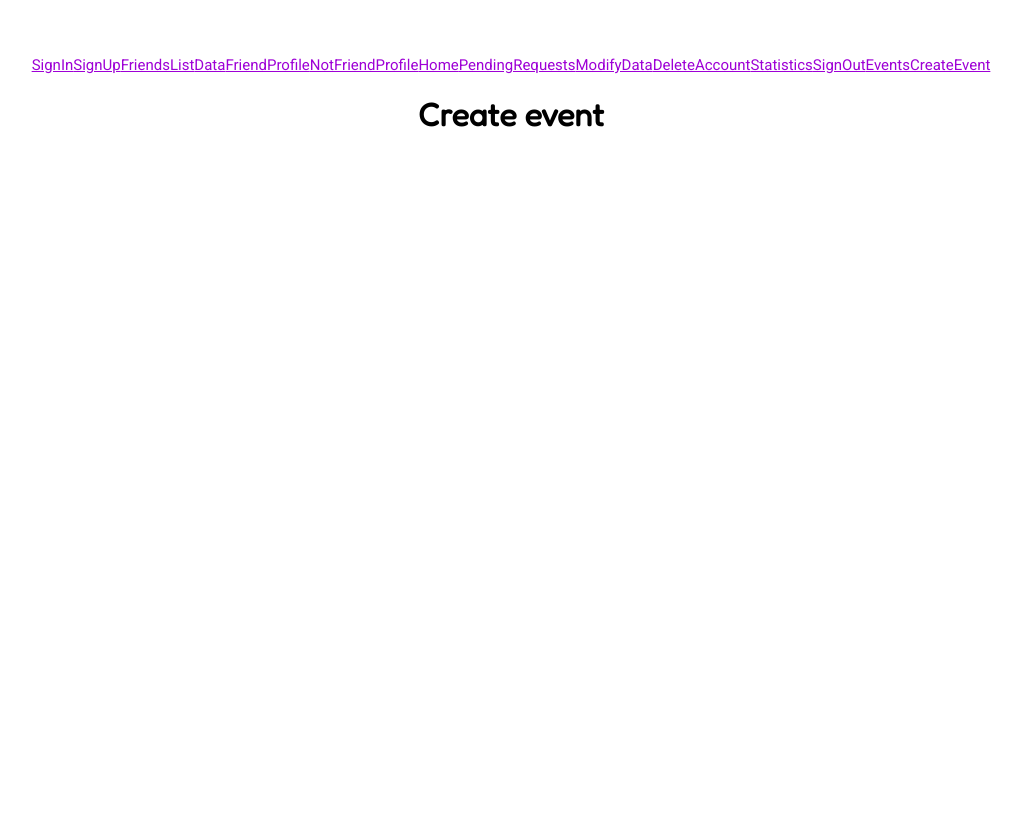
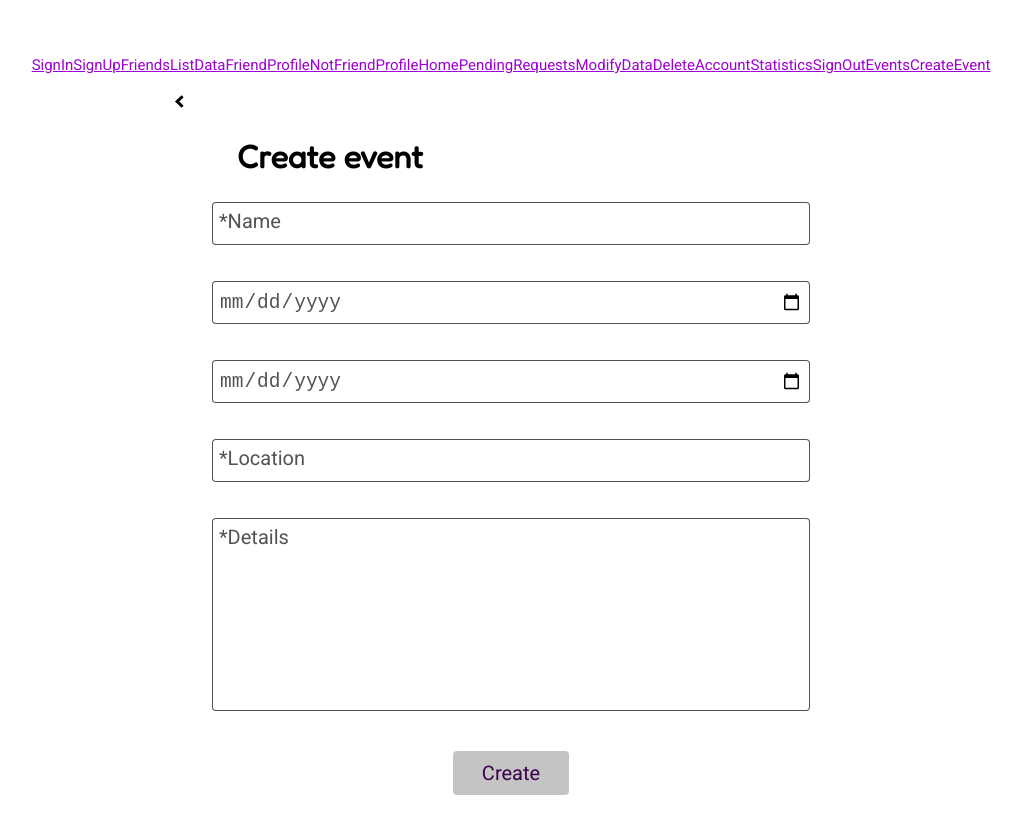
Before and after one commit to CCCarluchi/PW-I, a Vue app: page /CreateEvent in a window 1280 px wide. Shown: the top 834 px of the page, without its empty margins (129-1150 px from the left). Before the commit the page ends 800 px from the top, so only its background shows below. Built offline with nearby package versions, Linux system fonts and the light colour scheme.

Commit message:
Estructura events y create events + update style.

```diff
--- a/src/style.css
+++ b/src/style.css
@@ -341,11 +341,34 @@ body {
   background-color: white;
 }
 
+.inputContainer > textarea {
+  float: center;
+  padding: 6px;
+  width: 50%;
+  font-size: 1.5em;
+  color: rgba(0, 0, 0, 0.68);
+  background-color: white;
+}
+
 .inputContainer > button {
   width: 10%;
   float: center;
   cursor: pointer;
   min-height: 44px;
+}
+
+.listContainer{
+  width: 100%;
+  margin-left: 300px;
+}
+.listContainer > img{
+  padding: 2px;
+}
+
+.listContainer > a2{
+  width: 30%;
+  padding: 2px;
+  font-size: 1.5em;
 }
 
 .arrowContainer {
--- a/src/views/CreateEvent.vue
+++ b/src/views/CreateEvent.vue
@@ -1,5 +1,34 @@
 <template>
   <main>
-    <h1>Create event</h1>
+    <br/>
+    <div class="arrowContainer" align="left">
+    <i class="arrow left"></i>
+    </div>
+    <div class="appTitle">
+    <h2>Create event</h2>
+    </div>
+    <div class="inputContainer">
+    <input type="text" placeholder="*Name"><br/>
+    </div>
+    <br/><br/>
+    <div class="inputContainer">
+    <input type="date" placeholder="*Start date"><br/>
+    </div>
+    <br/><br/>
+    <div class="inputContainer">
+    <input type="date" placeholder="*End date"><br/>
+    </div>
+    <br/><br/>
+    <div class="inputContainer">
+    <input type="text" placeholder="*Location"><br/>
+    </div>
+    <br/><br/>
+    <div class="inputContainer">
+    <textarea type="text" placeholder="*Details"></textarea><br/>
+    </div>
+    <br/><br/>
+    <div class="inputContainer">
+    <button>Create</button>
+    </div>
   </main>
 </template>
--- a/src/views/Events.vue
+++ b/src/views/Events.vue
@@ -1,5 +1,43 @@
 <template>
   <main>
-    <h1>Events</h1>
+    <br/>
+    <div class="arrowContainer" align="left">
+    <i class="arrow left"></i>
+    </div>
+    <div class="appTitle">
+    <h2>Events</h2>
+    </div>
+    <br/>
+    <section>
+    <div class="listContainer" align="left">
+    <img src="https://media.istockphoto.com/photos/purple-defocused-blurred-motion-abstract-background-picture-id1273929462?b=1&k=20&m=1273929462&s=612x612&w=0&h=SiJ-IIlRT_GMs_UGFMaMcHhIosKvvvMnb0PNE3wGk6k=" class="imgList"/>
+    <a2>Create</a2>
+    </div>
+    <br/>
+    <div class="listContainer" align="left">
+    <img src="https://media.istockphoto.com/photos/purple-defocused-blurred-motion-abstract-background-picture-id1273929462?b=1&k=20&m=1273929462&s=612x612&w=0&h=SiJ-IIlRT_GMs_UGFMaMcHhIosKvvvMnb0PNE3wGk6k=" class="imgList"/>
+    <a2>List</a2>
+    </div>
+    <br/>
+    <div class="listContainer" align="left">
+    <img src="https://media.istockphoto.com/photos/purple-defocused-blurred-motion-abstract-background-picture-id1273929462?b=1&k=20&m=1273929462&s=612x612&w=0&h=SiJ-IIlRT_GMs_UGFMaMcHhIosKvvvMnb0PNE3wGk6k=" class="imgList"/>
+    <a2>Search</a2>
+    </div>
+    <br/>
+    <div class="listContainer" align="left">
+    <img src="https://media.istockphoto.com/photos/purple-defocused-blurred-motion-abstract-background-picture-id1273929462?b=1&k=20&m=1273929462&s=612x612&w=0&h=SiJ-IIlRT_GMs_UGFMaMcHhIosKvvvMnb0PNE3wGk6k=" class="imgList"/>
+    <a2>Share</a2>
+    </div>
+    <br/>
+    <div class="listContainer" align="left">
+    <img src="https://media.istockphoto.com/photos/purple-defocused-blurred-motion-abstract-background-picture-id1273929462?b=1&k=20&m=1273929462&s=612x612&w=0&h=SiJ-IIlRT_GMs_UGFMaMcHhIosKvvvMnb0PNE3wGk6k=" class="imgList"/>
+    <a2>Participate</a2>
+    </div>
+    <br/>
+    <div class="listContainer" align="left">
+    <img src="https://media.istockphoto.com/photos/purple-defocused-blurred-motion-abstract-background-picture-id1273929462?b=1&k=20&m=1273929462&s=612x612&w=0&h=SiJ-IIlRT_GMs_UGFMaMcHhIosKvvvMnb0PNE3wGk6k=" class="imgList"/>
+    <a2>Timeline</a2>
+    </div>
+    </section>
   </main>
 </template>
```
